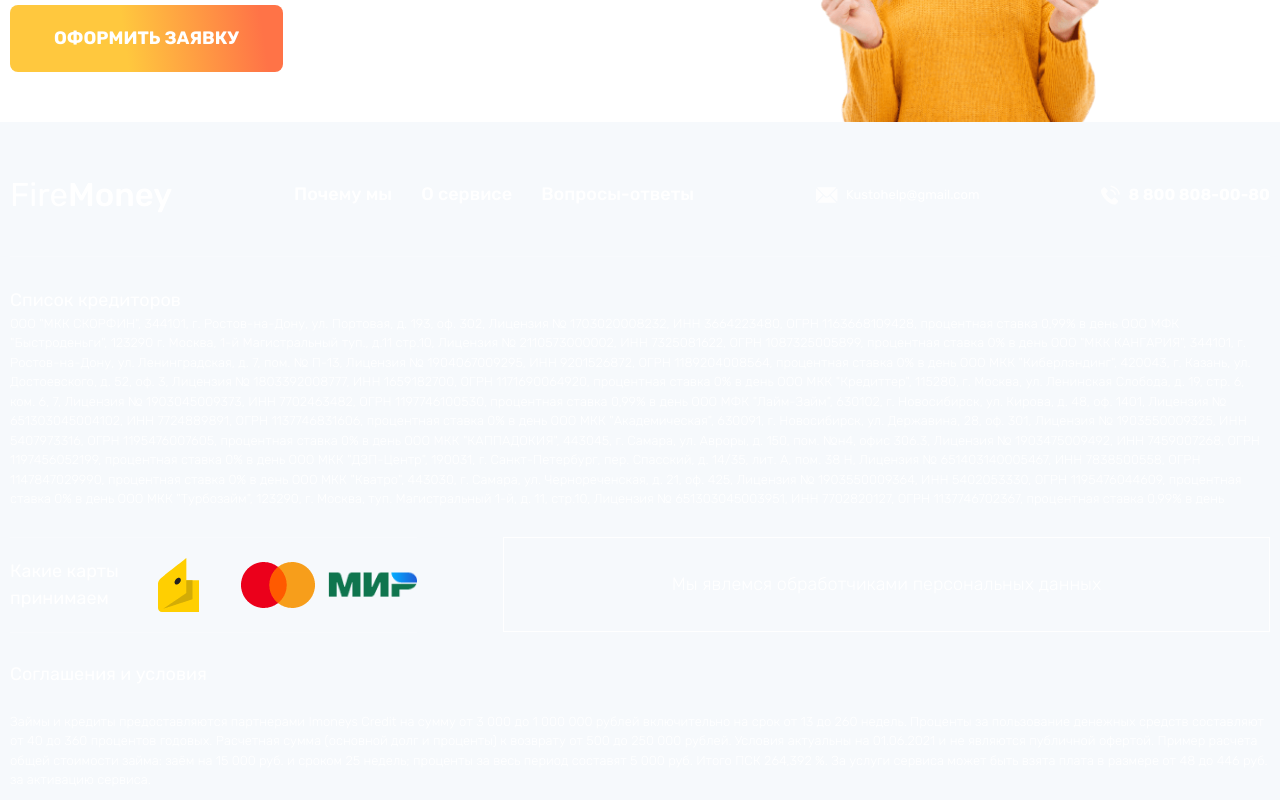
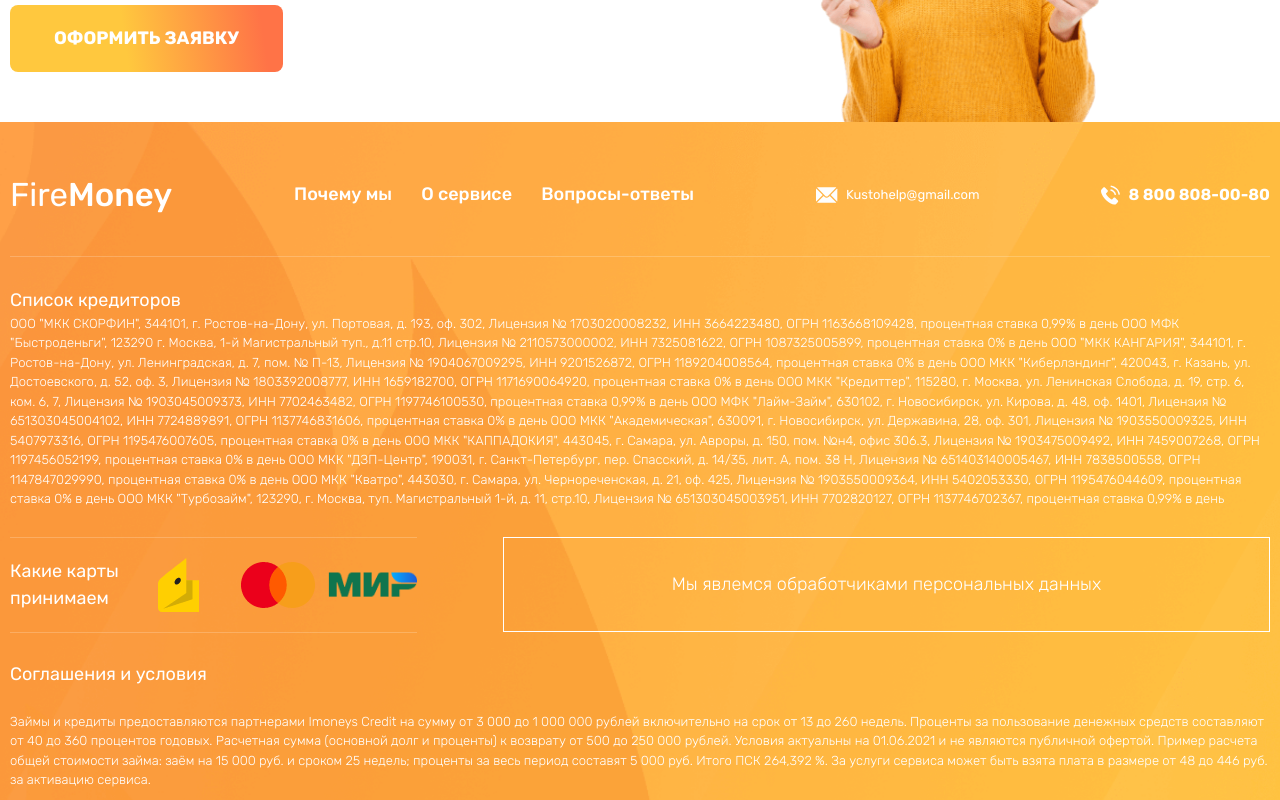
Before and after one commit to HODOR72/FireMoney, a website: page index.html in a window 1280 px wide. Shown: the part 5260-6060 px from the top of the page. Drawn offline with nearby package versions, Linux system fonts and the light colour scheme; files that its build step writes are made by us from their sources; the site is published under a folder, as on GitHub Pages, so addresses that start at the root find nothing.

Commit message:
fix footer bg

```diff
--- a/index.html
+++ b/index.html
@@ -428,7 +428,7 @@
 				</div>
 			</section>
 		</main>
-		<footer class='text-white pb-12' style='background: url("/img/footer-bg.png") no-repeat center / cover'>
+		<footer class='text-white pb-12' style='background: url("./img/footer-bg.png") no-repeat center / cover'>
 			<div class="container">
 				<nav
 					class='flex flex-col items-center  mb-[30px]'
```
